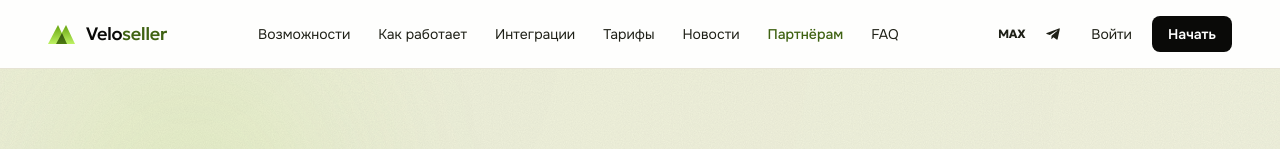
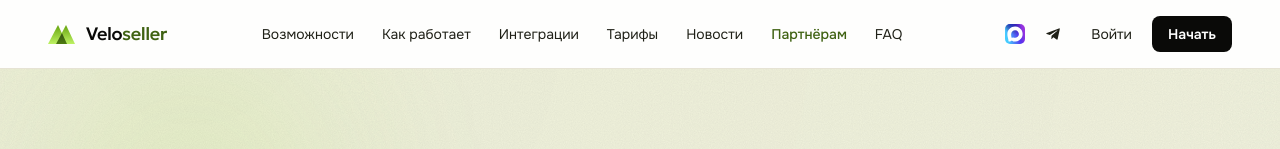
Before and after one commit to igor1000rr/Veloseller-, a Next.js app in the folder apps/web/: page / in a window 1280 px wide. Shown: the top 149 px of the page. Built offline with nearby package versions, Linux system fonts and the light colour scheme; no server answers.

Commit message:
feat(web): ContactLinks — реальный логотип MAX вместо вордмарки

```diff
--- a/apps/web/app/_components/ContactLinks.tsx
+++ b/apps/web/app/_components/ContactLinks.tsx
@@ -20,9 +20,9 @@ export function ContactLinks({ className = "" }: { className?: string }) {
         rel="noopener noreferrer"
         title="MAX"
         aria-label="MAX"
-        className="inline-flex items-center justify-center h-9 px-2 rounded-lg text-ink-soft hover:text-lime-deep hover:bg-bg-soft transition"
+        className="inline-flex items-center justify-center size-9 rounded-lg hover:bg-bg-soft transition"
       >
-        <span className="font-display text-[12px] font-bold tracking-tight leading-none">MAX</span>
+        <Icons.Max size={20} />
       </a>
       <a
         href={TELEGRAM_URL}
```
